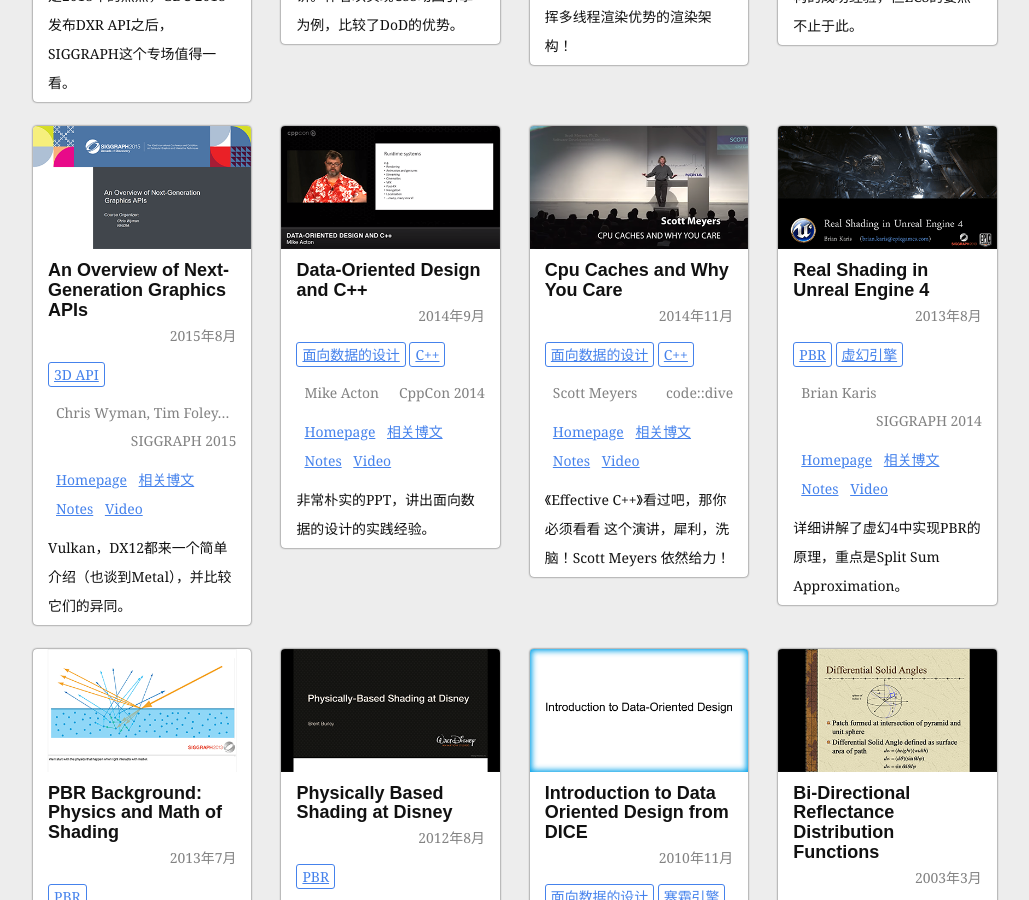
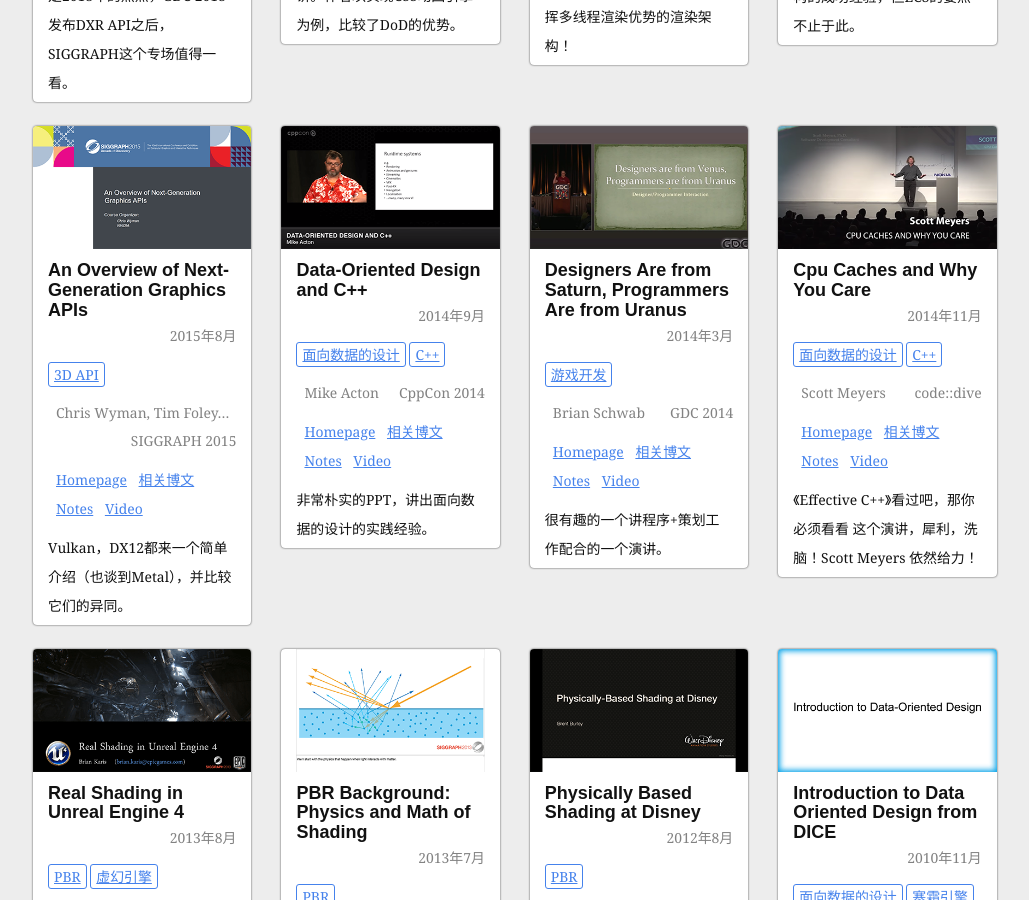
Before and after one commit to neil3d/neil3d.github.io, a Jekyll site: the page built from reading/index.html, in a window 1280 px wide and 900 px high, scrolled down 554 px. Shown: the whole window, without its empty margins (115-1144 px from the left). Built offline with Jekyll 4.4.1, drawn with Linux system fonts in a browser that asks for light colours; comment, search, counter and statistics services are not loaded.

Commit message:
add gdc2014 designer programmer interaction talk

```diff
--- a/_data/readings.json
+++ b/_data/readings.json
@@ -82,6 +82,20 @@
     "my_blog": "/3dengine/why-ecs.html",
     "notes": "",
     "brief": "非常朴实的PPT，讲出面向数据的设计的实践经验。"
+  },
+  {
+    "title": "Designers Are from Saturn, Programmers Are from Uranus",
+    "author": "Brian Schwab",
+    "homepage": "",
+    "date": "2014年3月",
+    "publisher": "GDC 2014",
+    "tags": "游戏开发",
+    "thumb": "assets/thumb/gdc14-designer-programmer.png",
+    "video": "https://youtu.be/6b-o_-Xb50E",
+    "url": "assets/slides/Schwab_Brian_Designers_Are_From.pdf",
+    "my_blog": "",
+    "notes": "",
+    "brief": "很有趣的一个讲程序+策划工作配合的一个演讲。"
   },
   {
     "title": "Cpu Caches and Why You Care",
```
Also changed, not shown: reading/assets/thumb/gdc14-designer-programmer.png (added), 2 other files.
